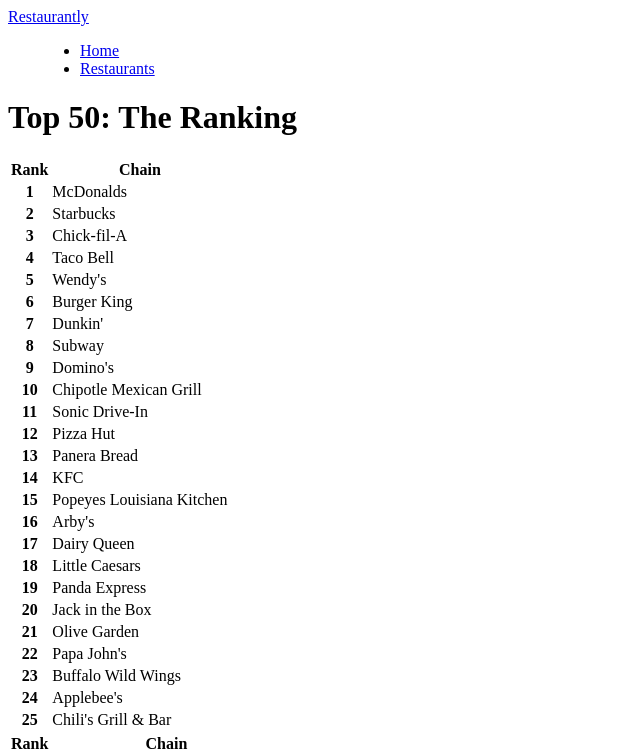
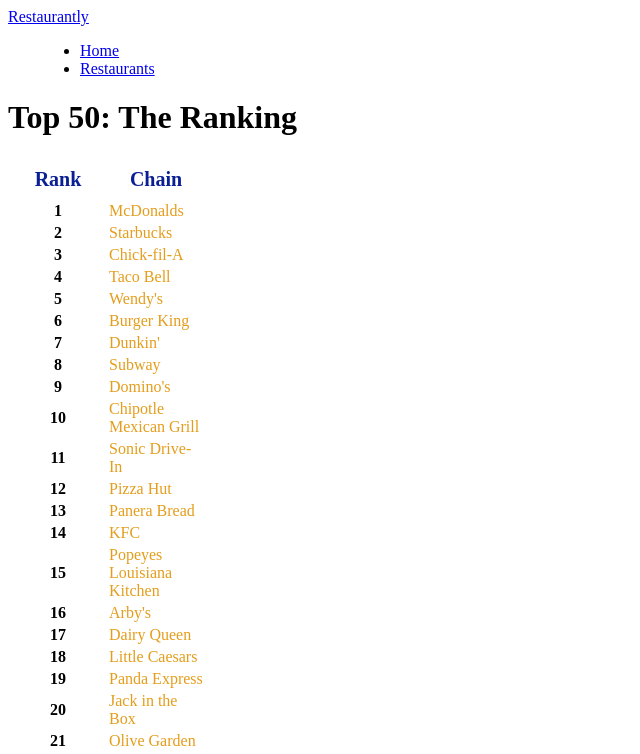
Before and after one commit to ilg2005/restauranty, a Nuxt app: page /restaurants in a window 1280 px wide. Shown: the top 754 px of the page, without its empty margins (0-640 px from the left). Built offline with nearby package versions, Linux system fonts and the light colour scheme.

Commit message:
стилизация таблицы

```diff
--- a/components/Table.vue
+++ b/components/Table.vue
@@ -2,16 +2,16 @@
   <table class="table table-hover table-bordered mt-5 table-striped">
     <thead class="table-light">
     <tr>
-      <th scope="col">Rank</th>
-      <th scope="col">Chain</th>
+      <th scope="col" class="header">Rank</th>
+      <th scope="col" class="header">Chain</th>
     </tr>
     </thead>
     <tbody class="table-group-divider">
     <tr v-for="restaurant in restaurants"
         :key="restaurant.id"
     >
-      <th scope="row">{{ restaurant.rank }}</th>
-      <td >{{ restaurant.name }}</td>
+      <th scope="row" class="rank">{{ restaurant.rank }}</th>
+      <td class="link">{{ restaurant.name }}</td>
     </tr>
     </tbody>
   </table>
@@ -23,7 +23,30 @@
 </script>
 
 <style scoped>
+thead {
+  border-top: 2px solid black;
+}
 .col {
   margin-right: 5rem;
 }
+
+.header {
+  font-size: 1.25rem;
+  color: rgb(10, 31, 148);
+  margin: 0;
+  margin-right: 2rem;
+  padding: 0.5rem 1rem;
+  font-weight: 700;
+  width: 4rem;
+}
+
+.rank {
+  color: black;
+}
+.link {
+  text-decoration: none;
+  color: rgb(228, 157, 27) !important;
+  width: auto;
+  font-weight: 500;
+}
 </style>
--- a/pages/restaurants.vue
+++ b/pages/restaurants.vue
@@ -2,7 +2,7 @@
   <div>
     <Navbar/>
     <div class="container mt-5 text-center">
-      <h1>Top 50: The Ranking</h1>
+      <h1 class="text-uppercase">Top 50: The Ranking</h1>
         <div class="row">
           <Table class="col" :restaurants="data1"/>
           <Table class="col" :restaurants="data2"/>
```
